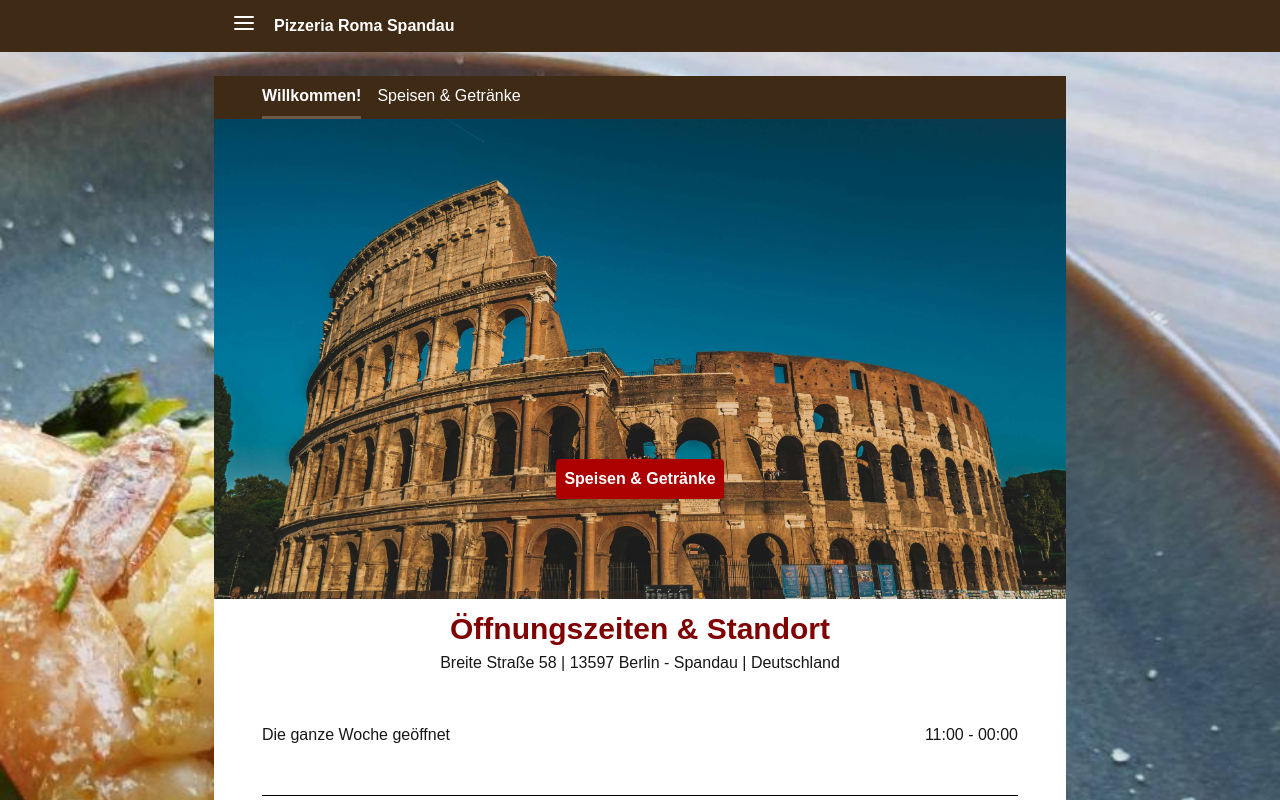
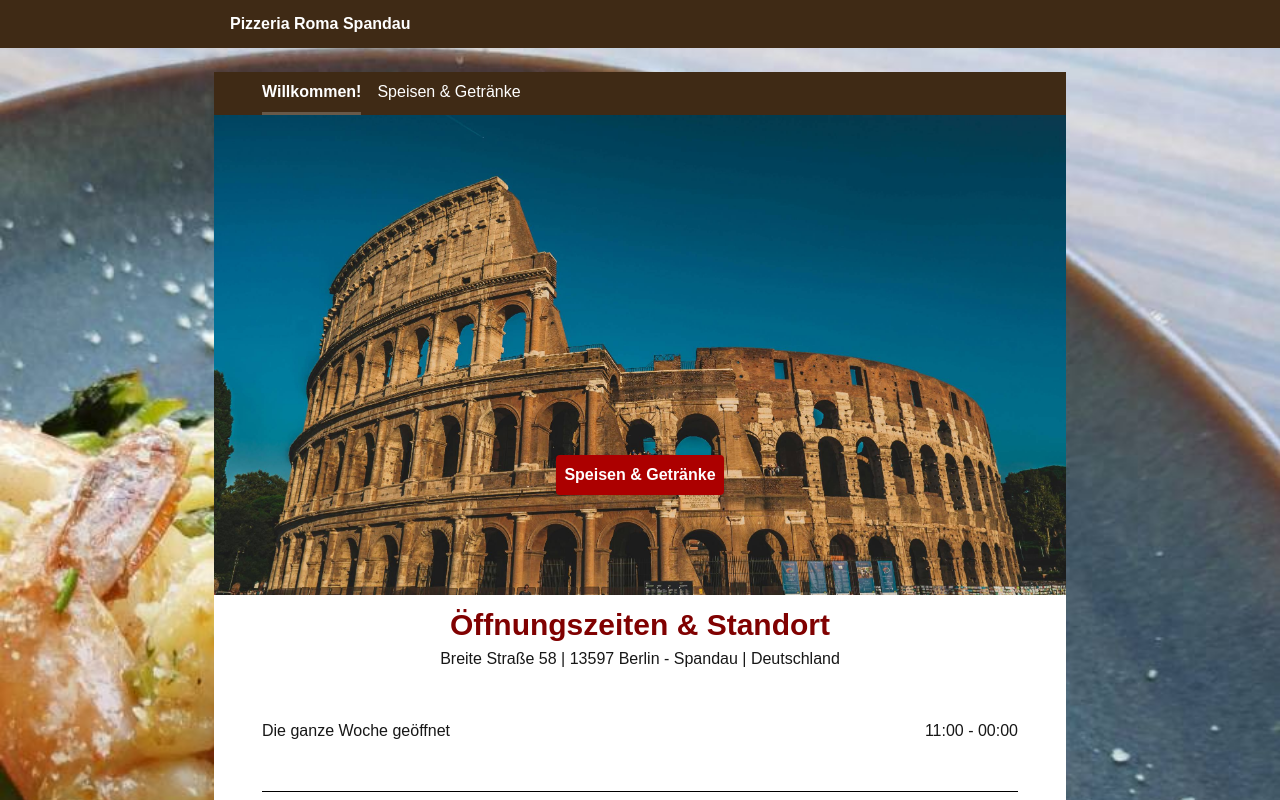
Before and after one commit to tulsidaskhatri/pizzeria-roma-spandau-website, a Next.js app: page / in a window 1280 px wide. Built offline with nearby package versions, Linux system fonts and the light colour scheme.

Commit message:
Update mobile-navigation.js

```diff
--- a/src/components/mobile-navigation.js
+++ b/src/components/mobile-navigation.js
@@ -19,7 +19,7 @@ export function MobileNavigation({ locale }) {
     <>
       {/* Toggle Button */}
       <button
-        className="p-1 text-white focus:outline-none"
+        className="block p-1 text-white sm:hidden"
         onClick={() => setIsOpen(!isOpen)} // Toggle menu open/close
         aria-label="Toggle Menu"
       >
```
